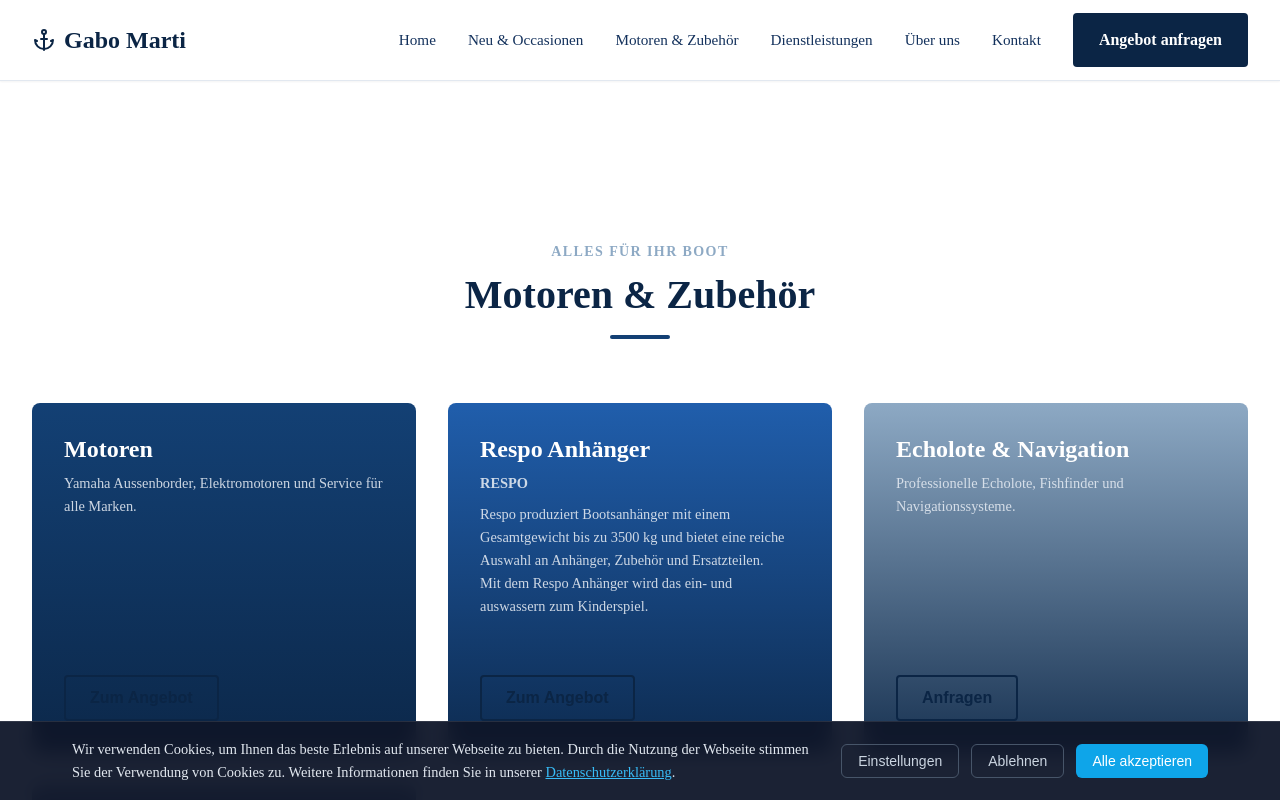
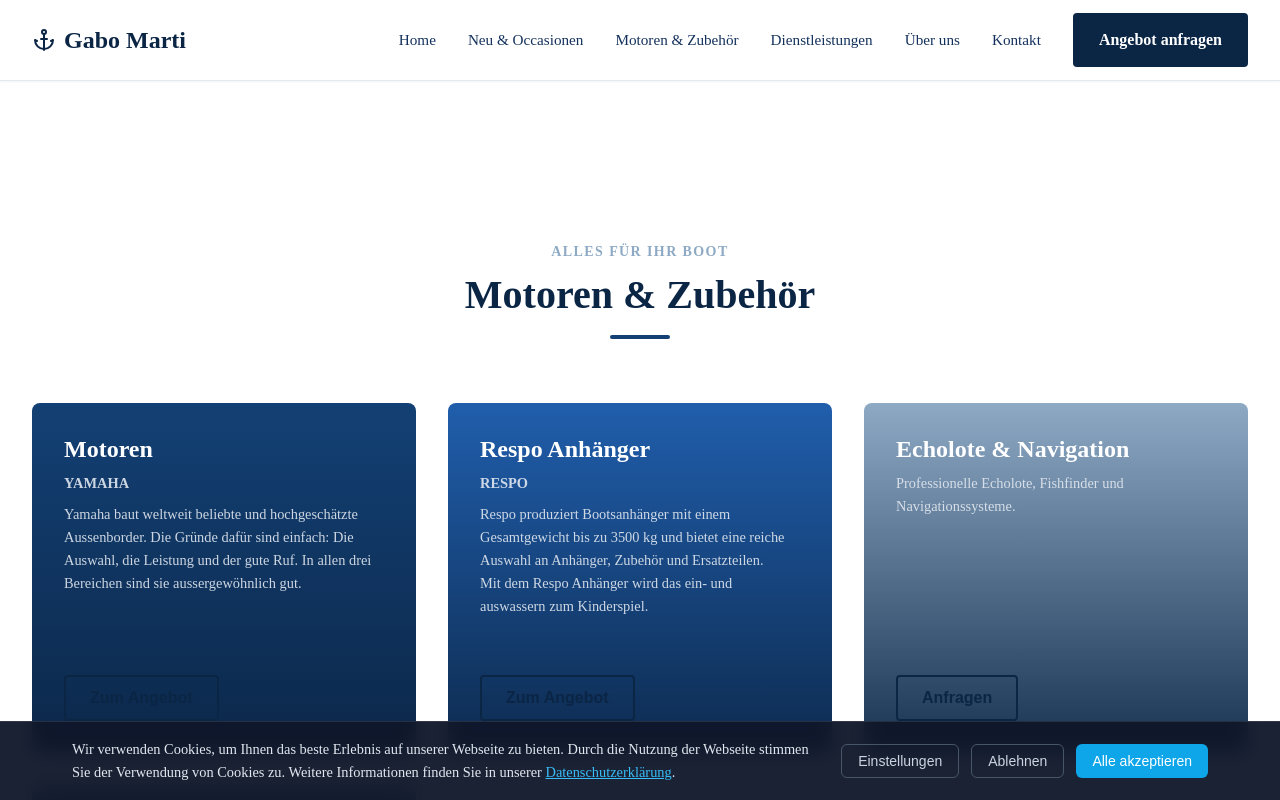
Before and after one commit to raymondgross92/GaboMarti, a Next.js app in the folder gabo-marti-web/: page /products in a window 1280 px wide. Shown: the top 800 px of the page. Built offline with nearby package versions, Linux system fonts and the light colour scheme.

Commit message:
Feat: Update Motoren card description with Yamaha info

```diff
--- a/gabo-marti-web/src/app/products/page.tsx
+++ b/gabo-marti-web/src/app/products/page.tsx
@@ -8,7 +8,16 @@ import styles from '@/components/sections/Products.module.css';
 const PRODUCTS = [
     {
         title: 'Motoren',
-        text: 'Yamaha Aussenborder, Elektromotoren und Service für alle Marken.',
+        text: (
+            <>
+                <div style={{ marginBottom: '0.5rem' }}>
+                    <strong>YAMAHA</strong>
+                </div>
+                <div>
+                    Yamaha baut weltweit beliebte und hochgeschätzte Aussenborder. Die Gründe dafür sind einfach: Die Auswahl, die Leistung und der gute Ruf. In allen drei Bereichen sind sie aussergewöhnlich gut.
+                </div>
+            </>
+        ),
         color: '#134074',
         link: 'https://promot.ch/produkte-type/alle-produkte/marine-motoren/yamaha/'
     },
```
